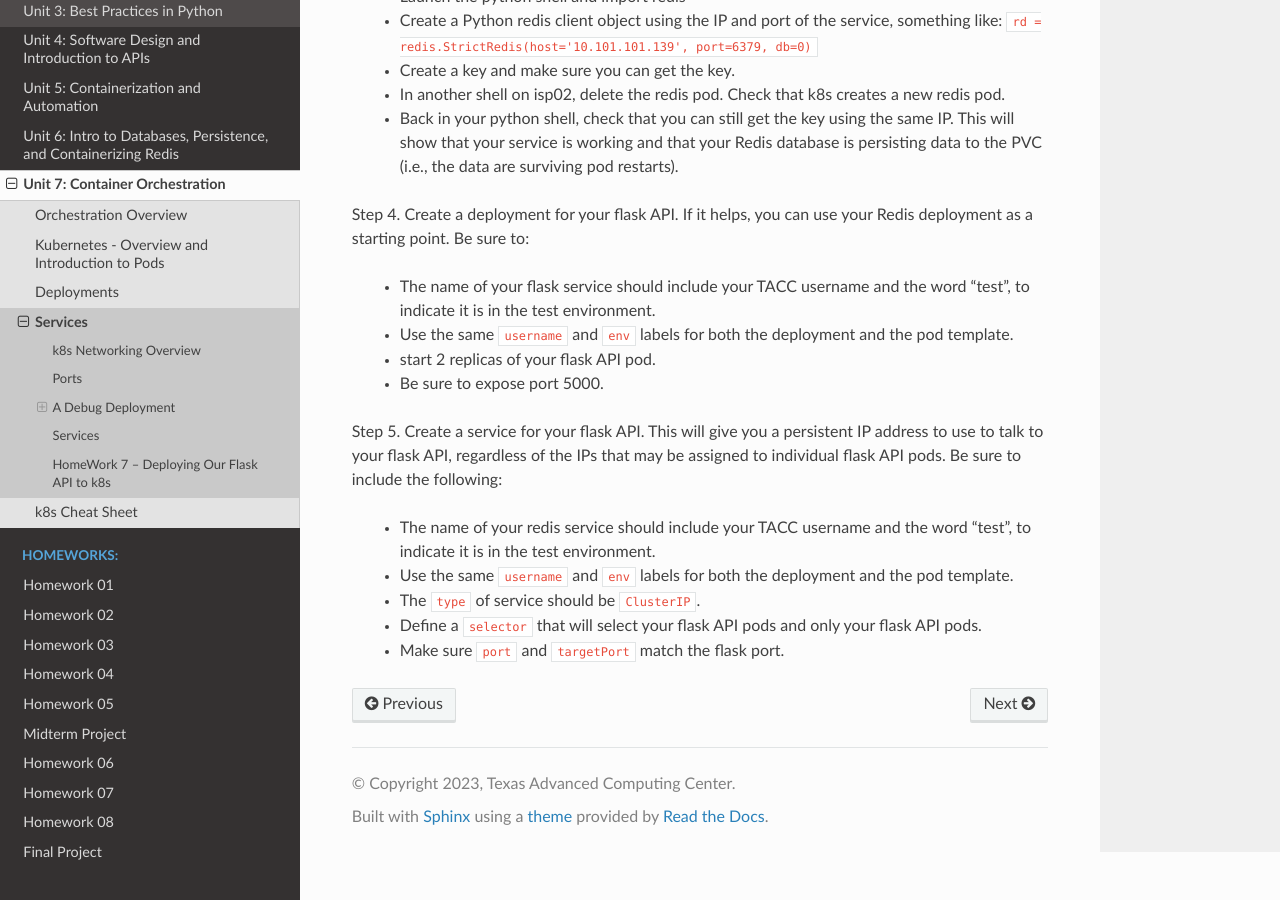
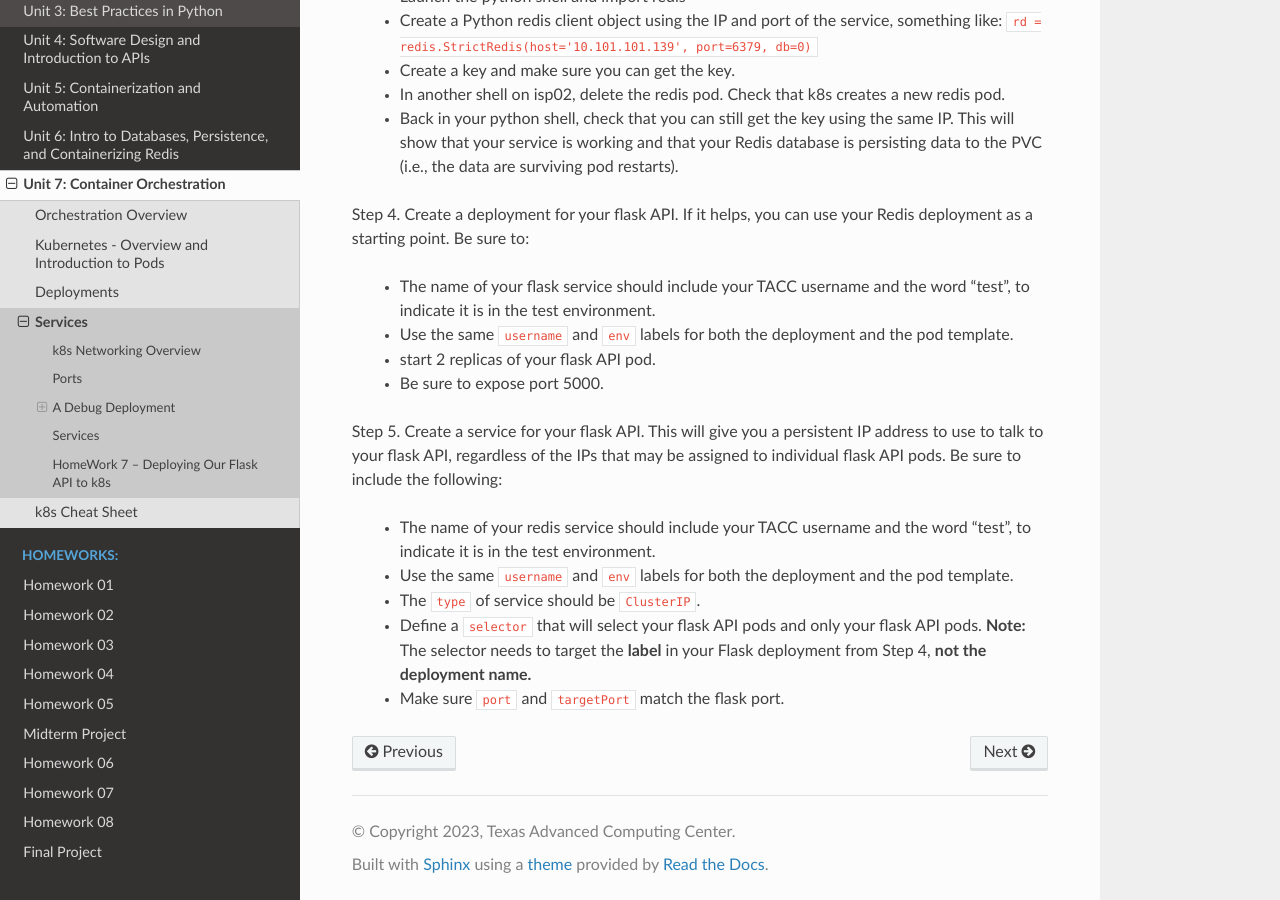
Before and after one commit to TACC/coe-332-sp23, a Sphinx documentation site: the page built from docs/unit07/services.rst, in a window 1280 px wide and 900 px high, scrolled down 7954 px. Built offline with Sphinx 7.4.7 and the Read the Docs theme 2.0.0, drawn with Linux system fonts in a browser that asks for light colours.

Commit message:
Clarify in step 5 of the hw7 lab that the service should target the label, not the deployment name.

```diff
--- a/docs/unit07/services.rst
+++ b/docs/unit07/services.rst
@@ -390,5 +390,6 @@ regardless of the IPs that may be assigned to individual flask API pods. Be sure
   * The name of your redis service should include your TACC username and the word "test", to indicate it is in the test environment.
   * Use the same ``username`` and ``env`` labels for both the deployment and the pod template.
   * The ``type`` of service should be ``ClusterIP``.
-  * Define a ``selector`` that will select your flask API pods and only your flask API pods.
+  * Define a ``selector`` that will select your flask API pods and only your flask API pods. **Note:** The
+    selector needs to target the **label** in your Flask deployment from Step 4, **not the deployment name.**
   * Make sure ``port`` and ``targetPort`` match the flask port.
```
